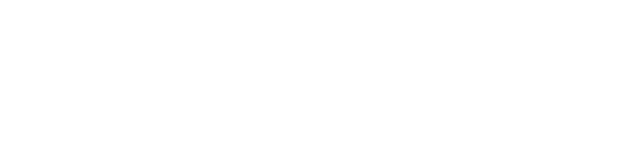
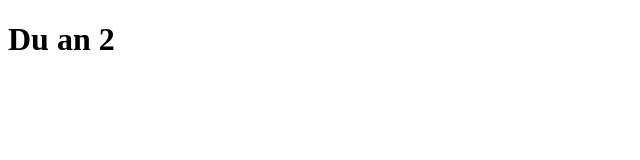
Before and after one commit to namln2702/duan-2, a plain HTML site: page index.html in a window 1280 px wide. Shown: the whole page, without its empty margins (0-640 px from the left). Drawn offline with Linux system fonts and the light colour scheme.

Commit message:
Update index.html

```diff
--- a/index.html
+++ b/index.html
@@ -5,5 +5,7 @@
     <meta name="viewport" content="width=device-width, initial-scale=1.0" />
     <title>Document</title>
   </head>
-  <body></body>
+  <body>
+    <h1> Du an 2</h1>
+  </body>
 </html>
```
